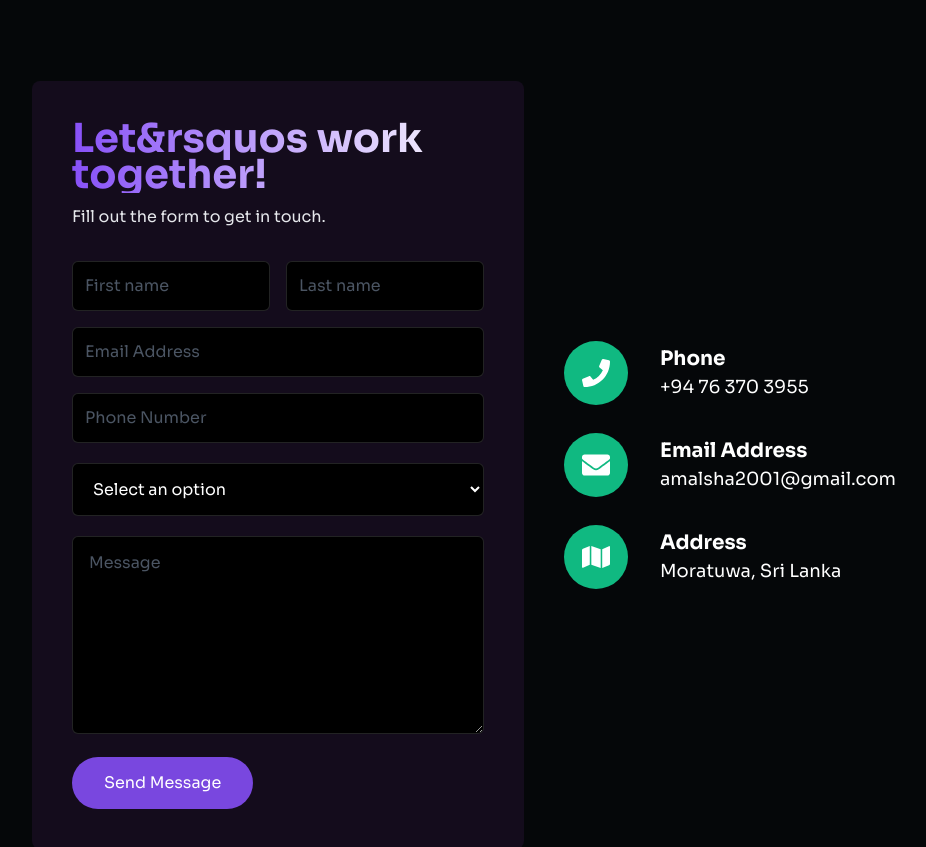
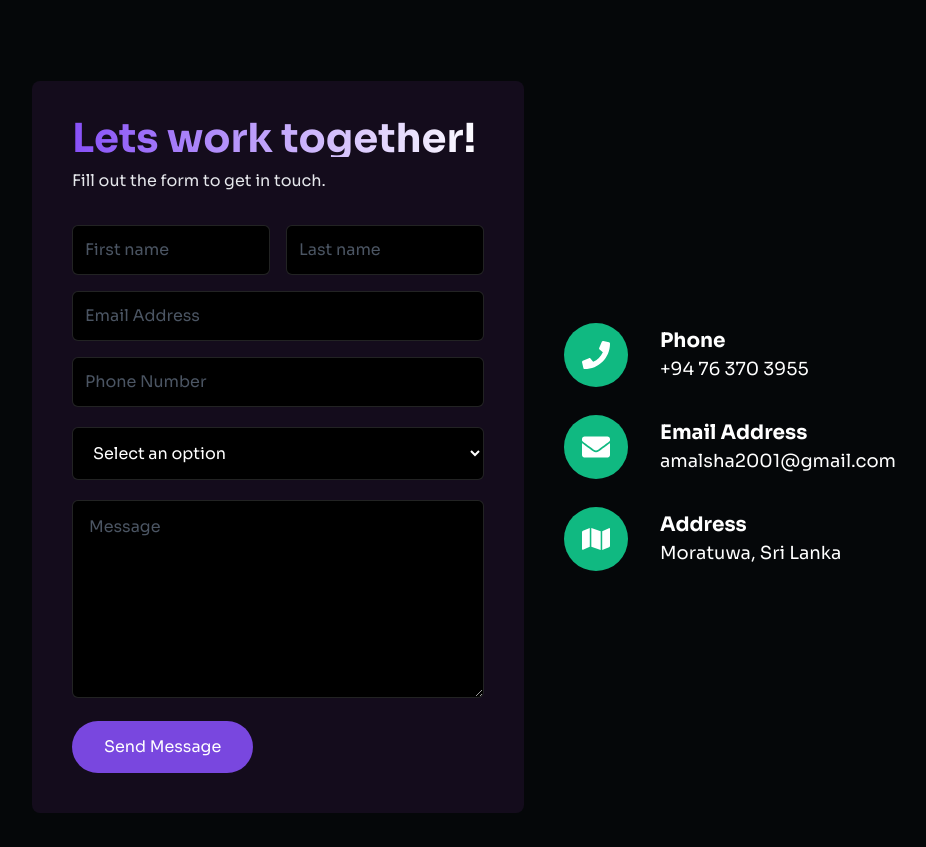
Before and after one commit to Amalshaa/Portfolio-Website, a Next.js app: page / in a window 1280 px wide. Shown: the part 3100-3947 px from the top of the page, without its empty margins (96-1022 px from the left). Built offline with nearby package versions, Linux system fonts and the light colour scheme.

Commit message:
Update contactform.tsx

```diff
--- a/components/home/contact/contactform.tsx
+++ b/components/home/contact/contactform.tsx
@@ -25,7 +25,7 @@ const ContactForm: React.FC = () => {
   return (
     <div className="bg-[#140c1c] rounded-lg p-4 sm:p-10">
       <h1 className="text-bg text-2xl md:text-3xl lg:text-[2.5rem] font-bold">
-        Let&rsquos work together!
+        Lets work together!
       </h1>
       <p className="text-gray-200 mt-3 lg:text-base text-xs md:text-sm">
         Fill out the form to get in touch.
```
